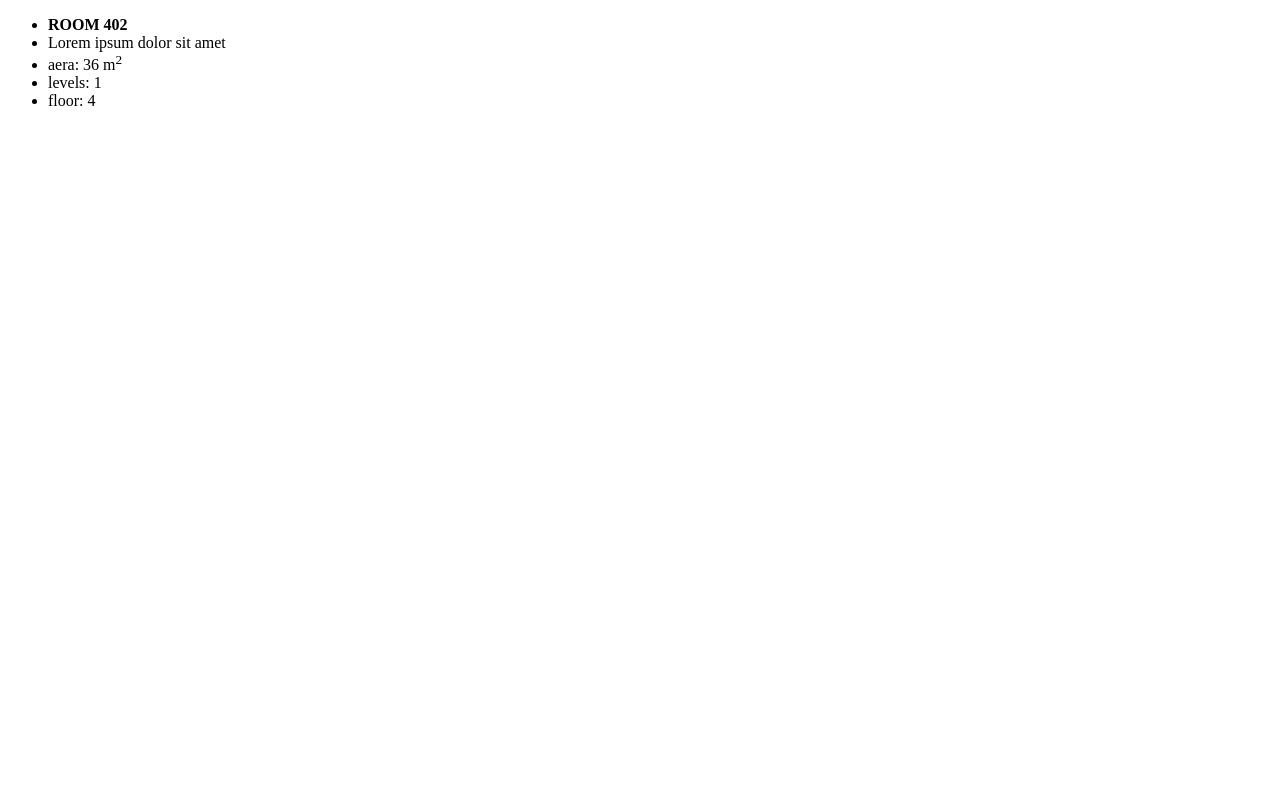
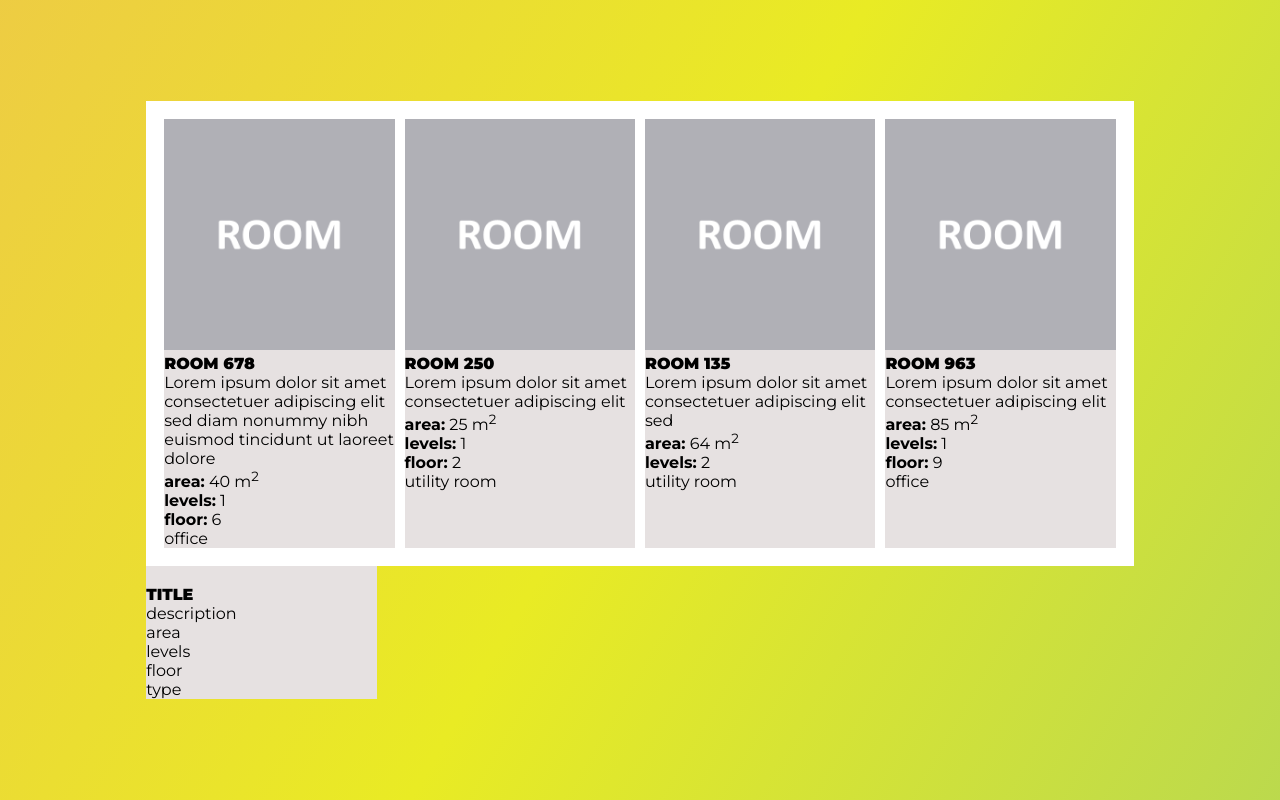
Before and after one commit to helga-hai/Rooms, a website with bundled scripts: page index.html in a window 1280 px wide. Built offline with nearby package versions, Linux system fonts and the light colour scheme.

Commit message:
vanilla JS

```diff
--- /dev/null
+++ b/css/main.css
@@ -0,0 +1,72 @@
+* {
+    margin: 0;
+    box-sizing: border-box;
+    font-family: 'Montserrat', sans-serif;
+}
+
+.content__horisontal {
+    width: 100vw;
+    height: 100vh;
+    background-image: -o-linear-gradient(150deg, #1498e3, #e9eb24, #ff5bb4);
+    background-image: linear-gradient(-60deg, #1498e3, #e9eb24, #ff5bb4);
+    background-size: 600% 100%;
+    -webkit-animation: rainbow 10s ease-in-out infinite alternate;
+    animation: rainbow 10s ease-in-out infinite alternate;
+    display: -webkit-box;
+    display: -ms-flexbox;
+    display: flex;
+    -webkit-box-orient: horizontal;
+    -webkit-box-direction: normal;
+    -ms-flex-direction: row;
+    flex-direction: row;
+    -webkit-box-align: center;
+    -ms-flex-align: center;
+    align-items: center;
+    -webkit-box-pack: center;
+    -ms-flex-pack: center;
+    justify-content: center;
+}
+
+@-webkit-keyframes rainbow {
+    0% {
+        background-position: 0%
+    }
+    100% {
+        background-position: 100%
+    }
+}
+
+@keyframes rainbow {
+    0% {
+        background-position: 0%
+    }
+    100% {
+        background-position: 100%
+    }
+}
+
+.rooms__wrapper {
+    margin: 0 auto;
+    background: #ffffff;
+    padding: 18px;
+    display: flex;
+}
+
+.room {
+    width: 18vw;
+    background: #e6e1e1;
+    margin-right: 10px
+}
+
+.room:last-child {
+    margin-right: 0;
+}
+
+.room__img img {
+    width: 100%;
+}
+
+.room__title {
+    font-weight: 900;
+    text-transform: uppercase;
+}
--- a/data.js
+++ /dev/null
@@ -1,5 +0,0 @@
-//data-storage
-// работа с данными - сортировка, запрос за данными, манипуляция
-// сдесь не происходит вызова этих функций
-// тут storage функций
-//
--- a/generator.js
+++ /dev/null
@@ -1,30 +0,0 @@
-console.log('generator.js')
-
-export default class Room {
-    constructor() {
-        this.number = Math.ceil(Math.random() * 999);
-        this.levels = Math.ceil(Math.random() * 2);
-        this.aera = Math.ceil(Math.random() * 100);
-        this.repair = [true, false][Math.floor(Math.random() * 2)];
-        this.type = ['office', 'utility room'][Math.floor(Math.random() * 2)]
-    }
-
-    floor() {
-        var val;
-        console.log(this.number)
-        if (this.number.toString().split('').length == 3) {
-            val = this.number.toString().split('')[0];
-        } else val = 0;
-
-        if (this.levels == 1)
-            return val;
-        else
-            return '' + val + '–' + ++val;
-    }
-    description() {
-        let val = 'Lorem ipsum dolor sit amet consectetuer adipiscing elit sed diam nonummy nibh euismod tincidunt ut laoreet dolore magna aliquam erat'.split(' ');
-        val.length = Math.floor(Math.random() * 18) + 3
-        return val.join(' ')
-    }
-
-}
--- a/index.html
+++ b/index.html
@@ -5,13 +5,46 @@
     <meta charset="UTF-8">
     <meta name="viewport" content="width=device-width, initial-scale=1.0">
     <meta http-equiv="X-UA-Compatible" content="ie=edge">
-    <script type="module" src="script.js"></script>
+    <link rel="stylesheet" href="./css/main.css">
+    <script type="module" src="./js/app.js"></script>
+    <link href="https://fonts.googleapis.com/css?family=Montserrat:400,500,700,900&display=swap" rel="stylesheet">
     <title>Document</title>
 </head>
 
 <body>
-    <h1>Document</h1>
-    <div></div>
+    <div class="wrapper">
+
+        <div class="content">
+
+            <section class="content__horisontal">
+                <div class="rooms">
+
+                    <div id="rooms__wrapper" class="rooms__wrapper"></div>
+
+                    <div class="rooms__patterns">
+                        <div id="room" class="room pattern">
+                            <div class="room__img">
+                                <img src="" alt="">
+                            </div>
+                            <div class="room__info">
+                                <div class="room__title">Title</div>
+                                <div class="room__description">description</div>
+                                <div class="room__area">area</div>
+                                <div class="room__levels">levels</div>
+                                <div class="room__floor">floor</div>
+                                <div class="room__type">type</div>
+                            </div>
+                        </div>
+                    </div>
+
+                </div>
+            </section>
+            <section class="content__vertical">
+            </section>
+
+        </div>
+    </div>
+
 </body>
 
 </html>
--- a/script.js
+++ b/js/app.js
@@ -1,23 +1,20 @@
 //точка входа, контроллер, отлавливат события, навешивает обработчики
 //window.onload должен быть здесь, onEvents, запускает рендеры.
-//обращение к єлементам и получение данных
+//обращение к элементам и получение данных
 //контейнер куда вы будете рендерить вы здесь получаете.
 //и говорите я ожидаю что то отсюда - и вам возвращается уже готовый темплейт
 //Если нужно передать что-то (списки, контейнеры) в модуль - передается параметрами, аргументами
+console.log('script.js')
+import itemRoom from './generator.js';
+import Render from './render.js';
+
+window.onload = function() {
 
 
-console.log('script.js')
-import Room from './generator.js'
-import Render from './render.js'
+    const listRooms = [new itemRoom, new itemRoom, new itemRoom, new itemRoom];
 
-const one = new Room;
+    const roomsWrapper = document.querySelector('#rooms__wrapper');
 
-window.onload = function() {
-    document.body.innerHTML = Render.list([
-        '<strong>ROOM ' + one.number + '</strong>',
-        one.description(),
-        'aera: ' + one.aera + ' m<sup>2</sup>',
-        'levels: ' + one.levels,
-        'floor: ' + one.floor(),
-    ])
+    Render.renderRooms(listRooms, roomsWrapper);
+
 }
--- /dev/null
+++ b/js/generator.js
@@ -0,0 +1,45 @@
+console.log('generator.js')
+
+export default function Room() {
+
+    const src = './img/room.png';
+    const number = Math.ceil(Math.random() * 999);
+
+    const _firstNumber = number.toString().split('')[0]
+
+    const levels = (_firstNumber != 9) ? Math.ceil(Math.random() * 2) : 1;
+    const area = Math.ceil(Math.random() * 100);
+    const repair = [true, false][Math.floor(Math.random() * 2)];
+    const type = ['office', 'utility room'][Math.floor(Math.random() * 2)]
+
+
+    const floor = function() {
+        let val;
+
+        (number.toString().split('').length == 3) ?
+        val = _firstNumber:
+            val = 0;
+
+        if (levels !== 1)
+            val = '' + val + '–' + ++val;
+
+        return [val, 'none'][Math.floor(Math.random() * 2)]
+
+    }
+
+    const description = function() {
+        let val = 'Lorem ipsum dolor sit amet consectetuer adipiscing elit sed diam nonummy nibh euismod tincidunt ut laoreet dolore magna aliquam erat'.split(' ');
+        val.length = Math.floor(Math.random() * 18) + 3
+        return val.join(' ')
+    }
+    return Object.freeze({
+        src,
+        number,
+        description,
+        area,
+        levels,
+        floor,
+        repair,
+        type
+    });
+}
--- /dev/null
+++ b/js/render.js
@@ -0,0 +1,98 @@
+//здесь все генерации темплейта,
+//просто отрисовывает сущность
+//import room from './generator';
+
+console.log('render.js')
+const _paths = {
+    patternContainer: {
+        room: '.rooms__patterns',
+        record: '.records__patterns'
+    },
+    pattern: {
+        room: '#room',
+        record: '#record'
+    }
+};
+
+function renderRooms(list, template) {
+
+    const pattern = document.querySelector(`${_paths.patternContainer.room} ${_paths.pattern.room}`);
+
+    list.forEach(item => {
+
+        const room = pattern.cloneNode(true);
+        room.classList.remove('pattern');
+
+        const title = room.querySelector('.room__title'),
+            img = room.querySelector('.room__img img'),
+            descr = room.querySelector('.room__description'),
+            area = room.querySelector('.room__area'),
+            levels = room.querySelector('.room__levels'),
+            floor = room.querySelector('.room__floor'),
+            type = room.querySelector('.room__type')
+
+
+        title.innerHTML = `Room ${item.number}`;
+        img.src = item.src;
+        descr.innerHTML = item.description();
+        area.innerHTML = `<strong>area:</strong> ${item.area} m<sup>2</sup>`;
+        levels.innerHTML = `<strong>levels:</strong> ${item.levels}`;
+        const fl = item.floor();
+        (fl === 'none') ?
+        floor.style.display = 'none':
+            floor.innerHTML = `<strong>floor:</strong> ${fl}`;
+
+
+        if (item.repair) type.classList.add('repair-class')
+        if (item.type == 'office') {
+            type.classList.add('office-class')
+        }
+        type.innerHTML = item.type
+
+        //button.dataset.id = item.id;
+        //button.dataset.title = item.title;
+
+        room.removeAttribute('id');
+        template.appendChild(room);
+    });
+}
+
+export default {
+    renderRooms
+};
+
+
+
+
+
+
+
+
+
+
+
+
+
+
+
+
+
+
+
+
+
+
+
+
+// export default class Render {
+//     static list(list = [], options) {
+//             if (!list || !list.length) return '';
+
+
+
+//             return `<ul>
+//             ${ list.map(li=>`<li>${li}</li>`).join('') }
+//             </ul>`
+
+//     }
+// }
--- a/render.js
+++ /dev/null
@@ -1,14 +0,0 @@
-//здесь все генерации темплейта,
-//просто отрисовывает сущность
-export default class Render {
-    static list(list = [], options) {
-            if (!list || !list.length) return '';
-
-
-
-            return `<ul>
-            ${ list.map(li=>`<li>${li}</li>`).join('') }
-            </ul>`
-
-    }
-}
```
Also changed, not shown: img/room.png (added).
